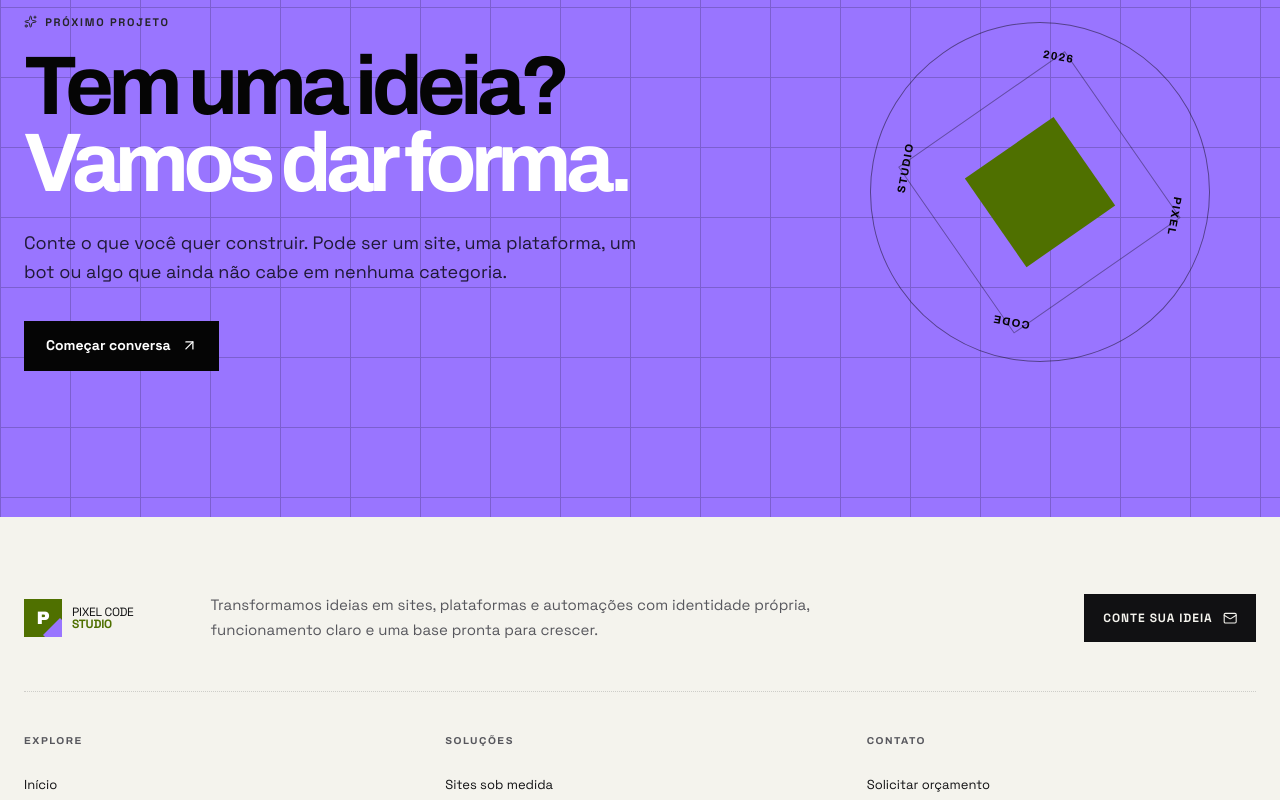
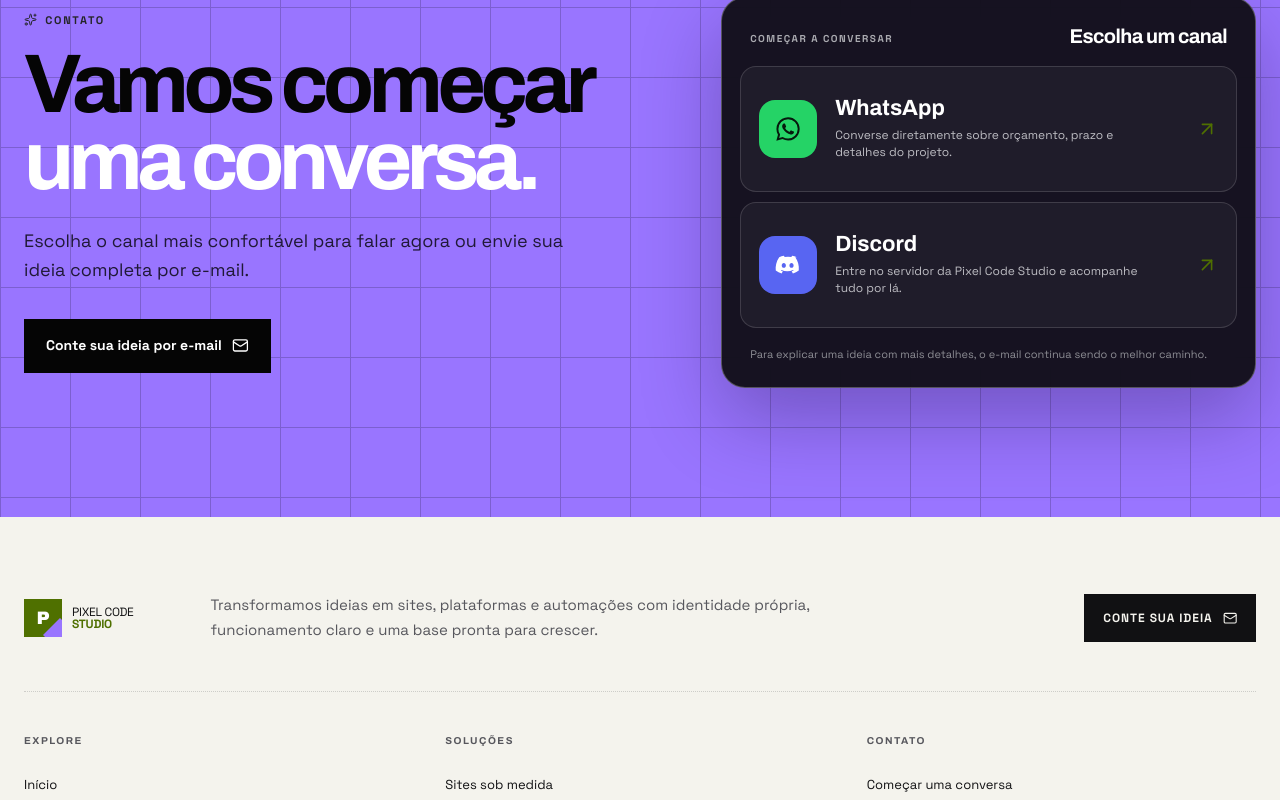
Before and after one commit to AllanSousa00/pixel-code-studio-portfolio, a React (Vite) app: page / in a window 1280 px wide. Shown: the part 4140-4940 px from the top of the page. Built offline with nearby package versions, Linux system fonts and the light colour scheme; no server answers.

Commit message:
feat: add dedicated contact channels

```diff
--- a/src/App.tsx
+++ b/src/App.tsx
@@ -16,6 +16,7 @@ import {
   Code2,
   Compass,
   Layers3,
+  Mail,
   MousePointer2,
   Palette,
   Rocket,
@@ -28,6 +29,7 @@ import { ElasticGallery } from './components/ui/elastic-gallery'
 import { GitHubLogo } from './components/ui/github-logo'
 import { Marquee } from './components/ui/Marquee'
 import SiteFooter from './components/ui/footer'
+import { DiscordIcon, WhatsAppIcon } from './components/ui/social-brand-icons'
 import TextRotate from './components/ui/TextRotate'
 
 const TypedTextRotate = TextRotate as ComponentType<{
@@ -125,6 +127,25 @@ const process = [
 const technologies = ['Pixel Code Studio', 'Sites sob medida', 'Plataformas web', 'Bots e automações', 'Experiências para jogos', 'Design com identidade', 'Projetos reais']
 const rotatingWords = ['sites', 'plataformas', 'bots', 'experiências']
 const contactLink = 'mailto:allancruzsousa519@gmail.com?subject=Quero%20criar%20um%20projeto%20com%20a%20Pixel%20Code%20Studio'
+const whatsappLink = import.meta.env.VITE_WHATSAPP_URL?.trim() || 'https://wa.me/5583996309727?text=Ol%C3%A1%21%20Encontrei%20a%20Pixel%20Code%20Studio%20pelo%20portf%C3%B3lio%20e%20gostaria%20de%20conversar%20sobre%20um%20projeto.'
+const discordLink = import.meta.env.VITE_DISCORD_URL?.trim() || 'https://discord.gg/n8fzg8KFV5'
+
+const conversationChannels = [
+  {
+    name: 'WhatsApp',
+    description: 'Converse diretamente sobre orçamento, prazo e detalhes do projeto.',
+    href: whatsappLink,
+    icon: WhatsAppIcon,
+    modifier: 'whatsapp',
+  },
+  {
+    name: 'Discord',
+    description: 'Entre no servidor da Pixel Code Studio e acompanhe tudo por lá.',
+    href: discordLink,
+    icon: DiscordIcon,
+    modifier: 'discord',
+  },
+]
 
 const reveal = {
   hidden: { opacity: 0, y: 28 },
@@ -204,10 +225,28 @@ function App() {
           <div className="process-grid">{process.map(({ icon: Icon, number, title, text }, index) => <motion.article key={title} initial={{ opacity: 0, scale: 0.94 }} whileInView={{ opacity: 1, scale: 1 }} viewport={{ once: true }} transition={{ delay: index * 0.09 }}><span>{number}</span><motion.div className="process-icon" animate={reduceMotion ? {} : { y: [0, -6, 0], rotate: [0, 4, 0, -4, 0] }} transition={{ duration: 4 + index * 0.35, repeat: Infinity, ease: 'easeInOut' }}><Icon aria-hidden="true" /></motion.div><h3>{title}</h3><p>{text}</p></motion.article>)}</div>
         </section>
 
-        <section className="cta-section" id="contato">
+        <section className="cta-section contact-section" id="contato">
           <div className="cta-grid" aria-hidden="true" />
-          <Reveal className="cta-copy"><p className="kicker kicker--dark"><Sparkles aria-hidden="true" /> Próximo projeto</p><h2>Tem uma ideia?<br /><em>Vamos dar forma.</em></h2><p>Conte o que você quer construir. Pode ser um site, uma plataforma, um bot ou algo que ainda não cabe em nenhuma categoria.</p><a className="button button--light" href={contactLink}>Começar conversa <ArrowUpRight aria-hidden="true" /></a></Reveal>
-          <motion.div className="cta-symbol" animate={reduceMotion ? {} : { rotate: 360 }} transition={{ duration: 24, repeat: Infinity, ease: 'linear' }} aria-hidden="true"><span>PIXEL</span><span>CODE</span><span>STUDIO</span><span>2026</span></motion.div>
+          <Reveal className="cta-copy contact-copy"><p className="kicker kicker--dark"><Sparkles aria-hidden="true" /> Contato</p><h2>Vamos começar<br /><em>uma conversa.</em></h2><p>Escolha o canal mais confortável para falar agora ou envie sua ideia completa por e-mail.</p><a className="button button--light contact-email" href={contactLink}>Conte sua ideia por e-mail <Mail aria-hidden="true" /></a></Reveal>
+          <Reveal className="contact-panel">
+            <div className="contact-panel__heading"><span>Começar a conversar</span><strong>Escolha um canal</strong></div>
+            <div className="contact-options">
+              {conversationChannels.map(({ name, description, href, icon: Icon, modifier }) => href ? (
+                <a className={`contact-option contact-option--${modifier}`} href={href} target="_blank" rel="noreferrer" key={name}>
+                  <span className="contact-option__icon"><Icon aria-hidden="true" /></span>
+                  <span className="contact-option__copy"><strong>{name}</strong><small>{description}</small></span>
+                  <ArrowUpRight aria-hidden="true" />
+                </a>
+              ) : (
+                <div className={`contact-option contact-option--${modifier} is-unavailable`} aria-disabled="true" key={name}>
+                  <span className="contact-option__icon"><Icon aria-hidden="true" /></span>
+                  <span className="contact-option__copy"><strong>{name}</strong><small>{description}</small></span>
+                  <span className="contact-option__status">Link pendente</span>
+                </div>
+              ))}
+            </div>
+            <p className="contact-panel__note">Para explicar uma ideia com mais detalhes, o e-mail continua sendo o melhor caminho.</p>
+          </Reveal>
         </section>
       </main>
 
--- a/src/components/ui/bottom-nav-bar.tsx
+++ b/src/components/ui/bottom-nav-bar.tsx
@@ -28,7 +28,7 @@ const navItems: NavItem[] = [
   { label: "Serviços", icon: WandSparkles, href: "#servicos", sectionId: "servicos" },
   { label: "Processo", icon: Route, href: "#processo", sectionId: "processo" },
   { label: "GitHub", githubLogo: true, href: "https://github.com/AllanSousa00" },
-  { label: "Contato", icon: Mail, href: "mailto:allancruzsousa519@gmail.com?subject=Quero%20criar%20um%20projeto%20com%20a%20Pixel%20Code%20Studio" },
+  { label: "Contato", icon: Mail, href: "#contato", sectionId: "contato" },
 ]
 
 const MOBILE_LABEL_WIDTH = 72
--- a/src/components/ui/footer.tsx
+++ b/src/components/ui/footer.tsx
@@ -2,11 +2,13 @@
 
 import { useEffect, useState, type ReactNode } from "react"
 import { ArrowUp, Mail, Moon, Sun } from "lucide-react"
-import { InstagramIcon, LinkedInIcon, WhatsAppIcon, YouTubeIcon } from "@/components/ui/social-brand-icons"
+import { DiscordIcon, InstagramIcon, LinkedInIcon, WhatsAppIcon, YouTubeIcon } from "@/components/ui/social-brand-icons"
 
 type Theme = "dark" | "light"
 
 const contactLink = "mailto:allancruzsousa519@gmail.com?subject=Quero%20criar%20um%20projeto%20com%20a%20Pixel%20Code%20Studio"
+const whatsappLink = import.meta.env.VITE_WHATSAPP_URL?.trim() || "https://wa.me/5583996309727?text=Ol%C3%A1%21%20Encontrei%20a%20Pixel%20Code%20Studio%20pelo%20portf%C3%B3lio%20e%20gostaria%20de%20conversar%20sobre%20um%20projeto."
+const discordLink = import.meta.env.VITE_DISCORD_URL?.trim() || "https://discord.gg/n8fzg8KFV5"
 
 const navigation = [
   {
@@ -16,6 +18,7 @@ const navigation = [
       { label: "Projetos", href: "#projetos" },
       { label: "Serviços", href: "#servicos" },
       { label: "Processo", href: "#processo" },
+      { label: "Contato", href: "#contato" },
     ],
   },
   {
@@ -30,7 +33,7 @@ const navigation = [
   {
     title: "Contato",
     links: [
-      { label: "Solicitar orçamento", href: contactLink },
+      { label: "Começar uma conversa", href: "#contato" },
       { label: "Enviar um e-mail", href: contactLink },
       { label: "LinkedIn", href: "https://www.linkedin.com/in/allan-da-cruz-sousa-a068903bb/", external: true },
       { label: "GitHub", href: "https://github.com/AllanSousa00", external: true },
@@ -39,7 +42,8 @@ const navigation = [
 ]
 
 const optionalSocials: Array<{ label: string; href?: string; icon: ReactNode }> = [
-  { label: "WhatsApp", href: import.meta.env.VITE_WHATSAPP_URL, icon: <WhatsAppIcon aria-hidden="true" /> },
+  { label: "WhatsApp", href: whatsappLink, icon: <WhatsAppIcon aria-hidden="true" /> },
+  { label: "Discord", href: discordLink, icon: <DiscordIcon aria-hidden="true" /> },
   { label: "Instagram", href: import.meta.env.VITE_INSTAGRAM_URL, icon: <InstagramIcon aria-hidden="true" /> },
   { label: "YouTube", href: import.meta.env.VITE_YOUTUBE_URL, icon: <YouTubeIcon aria-hidden="true" /> },
 ]
--- a/src/components/ui/social-brand-icons.tsx
+++ b/src/components/ui/social-brand-icons.tsx
@@ -22,6 +22,10 @@ export function WhatsAppIcon(props: BrandIconProps) {
   return <BrandIcon {...props}><path d="M19.09 4.87a9.9 9.9 0 0 0-7.04-2.92 9.97 9.97 0 0 0-8.64 14.94L2 22.05l5.28-1.38a9.96 9.96 0 0 0 14.72-8.75c0-2.66-1.03-5.16-2.91-7.05Zm-7.05 15.32a8.23 8.23 0 0 1-4.21-1.15l-.3-.18-3.13.82.84-3.05-.2-.31a8.25 8.25 0 0 1-1.27-4.4 8.29 8.29 0 0 1 8.28-8.28 8.22 8.22 0 0 1 5.85 2.43 8.22 8.22 0 0 1 2.42 5.86 8.29 8.29 0 0 1-8.28 8.27Zm4.54-6.2c-.25-.12-1.47-.73-1.7-.81-.23-.08-.39-.12-.56.12-.17.25-.64.81-.79.98-.15.17-.29.19-.54.06-.25-.12-1.05-.39-2-1.23-.74-.66-1.24-1.47-1.38-1.72-.15-.25-.02-.38.11-.51.11-.11.25-.29.37-.44.12-.15.17-.25.25-.41.08-.17.04-.31-.02-.44-.06-.12-.56-1.35-.77-1.85-.2-.49-.41-.42-.56-.43h-.48c-.17 0-.44.06-.66.31-.23.25-.87.85-.87 2.08s.89 2.41 1.02 2.57c.12.17 1.75 2.68 4.25 3.76.59.26 1.06.41 1.42.52.6.19 1.14.16 1.57.1.48-.07 1.47-.6 1.68-1.18.21-.58.21-1.08.15-1.18s-.23-.17-.48-.29Z" /></BrandIcon>
 }
 
+export function DiscordIcon(props: BrandIconProps) {
+  return <BrandIcon {...props}><path d="M19.54 5.34A16.3 16.3 0 0 0 15.44 4c-.2.34-.4.8-.55 1.14a15.7 15.7 0 0 0-5.76 0A12 12 0 0 0 8.56 4c-1.44.25-2.82.7-4.1 1.34C1.86 9.2 1.16 12.96 1.51 16.66a16.5 16.5 0 0 0 5.03 2.53c.4-.55.77-1.13 1.08-1.74a11 11 0 0 1-1.7-.82l.42-.33c3.27 1.5 6.82 1.5 10.05 0l.42.33c-.54.32-1.1.6-1.7.83.31.6.67 1.18 1.08 1.73a16.4 16.4 0 0 0 5.04-2.53c.41-4.3-.7-8.02-2.96-11.32ZM8.41 14.38c-.98 0-1.79-.9-1.79-2s.79-2 1.79-2c1 0 1.8.9 1.79 2 0 1.1-.79 2-1.79 2Zm6.61 0c-.98 0-1.79-.9-1.79-2s.79-2 1.79-2c1 0 1.8.9 1.79 2 0 1.1-.79 2-1.79 2Z" /></BrandIcon>
+}
+
 export function YouTubeIcon(props: BrandIconProps) {
   return <BrandIcon {...props}><path d="M21.52 6.98c-.38-.94-1.09-1.46-2.08-1.6A58 58 0 0 0 12 4.95c-2.47 0-4.98.04-7.68.39a2.53 2.53 0 0 0-1.91 1.86A21.7 21.7 0 0 0 2 12.5c.03 1.43.12 2.9.4 4.28.22.88.76 1.48 1.62 1.79.45.16.93.2 1.4.24 2.2.16 4.43.23 6.65.23 2.33 0 4.66-.07 6.88-.28.35-.03.69-.08 1.01-.21.92-.36 1.44-1.05 1.61-2.01.25-1.42.4-2.87.43-4.31a22.2 22.2 0 0 0-.48-5.25ZM9.96 14.98V9.02L15.2 12l-5.24 2.98Z" /></BrandIcon>
 }
--- a/src/index.css
+++ b/src/index.css
@@ -275,6 +275,29 @@ em { color: var(--accent-text); font-weight: inherit; font-style: normal; }
 .cta-symbol span:nth-child(3) { bottom: 8%; left: 50%; transform: translateX(-50%) rotate(180deg); }
 .cta-symbol span:nth-child(4) { left: 5%; top: 50%; transform: rotate(-90deg); }
 
+.contact-section { grid-template-columns: minmax(0, .9fr) minmax(460px, .78fr); }
+.contact-copy { max-width: 700px; }
+.contact-copy > p:not(.kicker) { max-width: 580px; }
+.contact-email { min-height: 54px; }
+.contact-panel { position: relative; z-index: 1; width: 100%; padding: 18px; border: 1px solid rgba(255,255,255,.28); border-radius: 24px; background: rgba(8,8,9,.9); color: #fff; box-shadow: 0 30px 80px rgba(22,10,54,.3); backdrop-filter: blur(18px); }
+.contact-panel__heading { display: flex; align-items: end; justify-content: space-between; gap: 20px; padding: 10px 10px 20px; }
+.contact-panel__heading span { color: #aaaab0; font-size: 10px; font-weight: 700; text-transform: uppercase; letter-spacing: .15em; }
+.contact-panel__heading strong { font: 700 20px/1 var(--display); letter-spacing: -.03em; }
+.contact-options { display: grid; gap: 10px; }
+.contact-option { min-height: 126px; display: grid; grid-template-columns: 58px 1fr auto; align-items: center; gap: 18px; padding: 18px; border: 1px solid rgba(255,255,255,.14); border-radius: 16px; background: rgba(255,255,255,.045); color: #fff; text-decoration: none; transition: transform .25s ease, border-color .25s ease, background .25s ease; }
+a.contact-option:hover { transform: translateY(-3px); border-color: rgba(255,255,255,.38); background: rgba(255,255,255,.09); }
+.contact-option__icon { width: 58px; height: 58px; display: grid; place-items: center; border-radius: 16px; }
+.contact-option__icon svg { width: 28px; height: 28px; }
+.contact-option--whatsapp .contact-option__icon { background: #25d366; color: #06190d; }
+.contact-option--discord .contact-option__icon { background: #5865f2; color: #fff; }
+.contact-option__copy { display: grid; gap: 8px; }
+.contact-option__copy strong { font: 700 22px/1 var(--display); }
+.contact-option__copy small { max-width: 330px; color: #bdbdc3; font-size: 12px; line-height: 1.45; }
+.contact-option > svg { width: 22px; height: 22px; color: var(--lime); }
+.contact-option.is-unavailable { opacity: .62; }
+.contact-option__status { color: #aaaab0; font-size: 9px; font-weight: 700; text-transform: uppercase; letter-spacing: .12em; }
+.contact-panel__note { margin: 18px 10px 6px; color: #8d8d94; font-size: 11px; line-height: 1.5; }
+
 .site-footer { width: min(1240px, calc(100% - 48px)); margin: 0 auto; padding: 76px 0 42px; }
 .site-footer__intro { display: grid; grid-template-columns: auto minmax(260px, 1fr) auto; align-items: center; gap: clamp(32px, 6vw, 90px); padding-bottom: 48px; }
 .brand--footer { align-self: center; }
@@ -333,6 +356,7 @@ em { color: var(--accent-text); font-weight: inherit; font-style: normal; }
   .services-inner { gap: 55px; }
   .process-grid { grid-template-columns: repeat(2, 1fr); }
   .cta-section { grid-template-columns: 1fr .45fr; gap: 30px; }
+  .contact-section { grid-template-columns: minmax(0, .8fr) minmax(420px, 1.2fr); }
   .cta-symbol { width: 230px; }
   .site-footer__intro { grid-template-columns: auto 1fr; }
   .site-footer__cta { grid-column: 1 / -1; width: fit-content; }
@@ -374,6 +398,13 @@ em { color: var(--accent-text); font-weight: inherit; font-style: normal; }
   .process-grid { grid-template-columns: 1fr; }
   .process-grid article { min-height: 240px; }
   .cta-section { min-height: 690px; grid-template-columns: 1fr; padding-block: 80px; }
+  .contact-section { grid-template-columns: 1fr; gap: 48px; }
+  .contact-panel { padding: 12px; border-radius: 20px; }
+  .contact-panel__heading { align-items: start; flex-direction: column; gap: 9px; }
+  .contact-option { min-height: 116px; grid-template-columns: 52px 1fr; gap: 14px; padding: 15px; }
+  .contact-option__icon { width: 52px; height: 52px; border-radius: 14px; }
+  .contact-option__copy strong { font-size: 20px; }
+  .contact-option > svg, .contact-option__status { grid-column: 2; }
   .cta-symbol { position: absolute; opacity: .18; right: -80px; bottom: -60px; width: 300px; }
   .site-footer { width: calc(100% - 32px); padding-top: 58px; }
   .site-footer__intro { grid-template-columns: 1fr; gap: 24px; }
```
Also changed, not shown: 1 other file (tests, documents, lock files or other folders).
